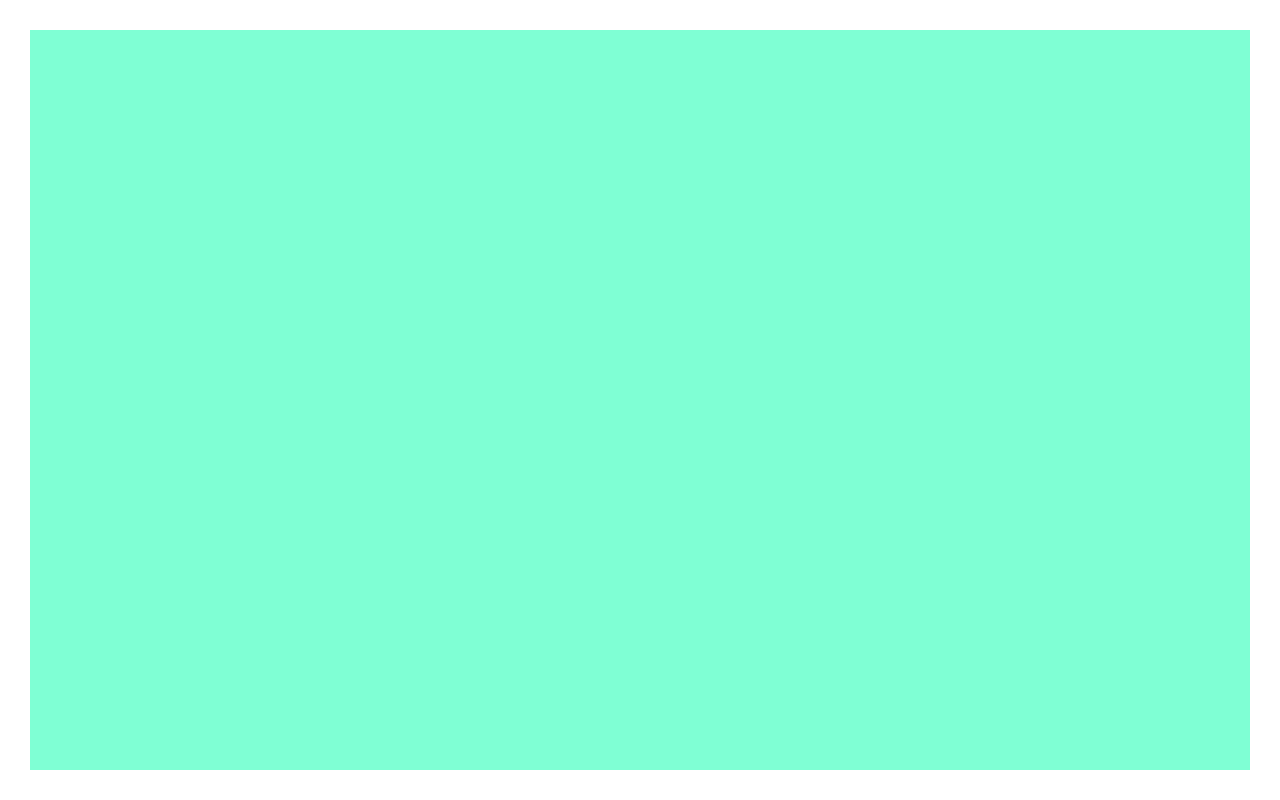
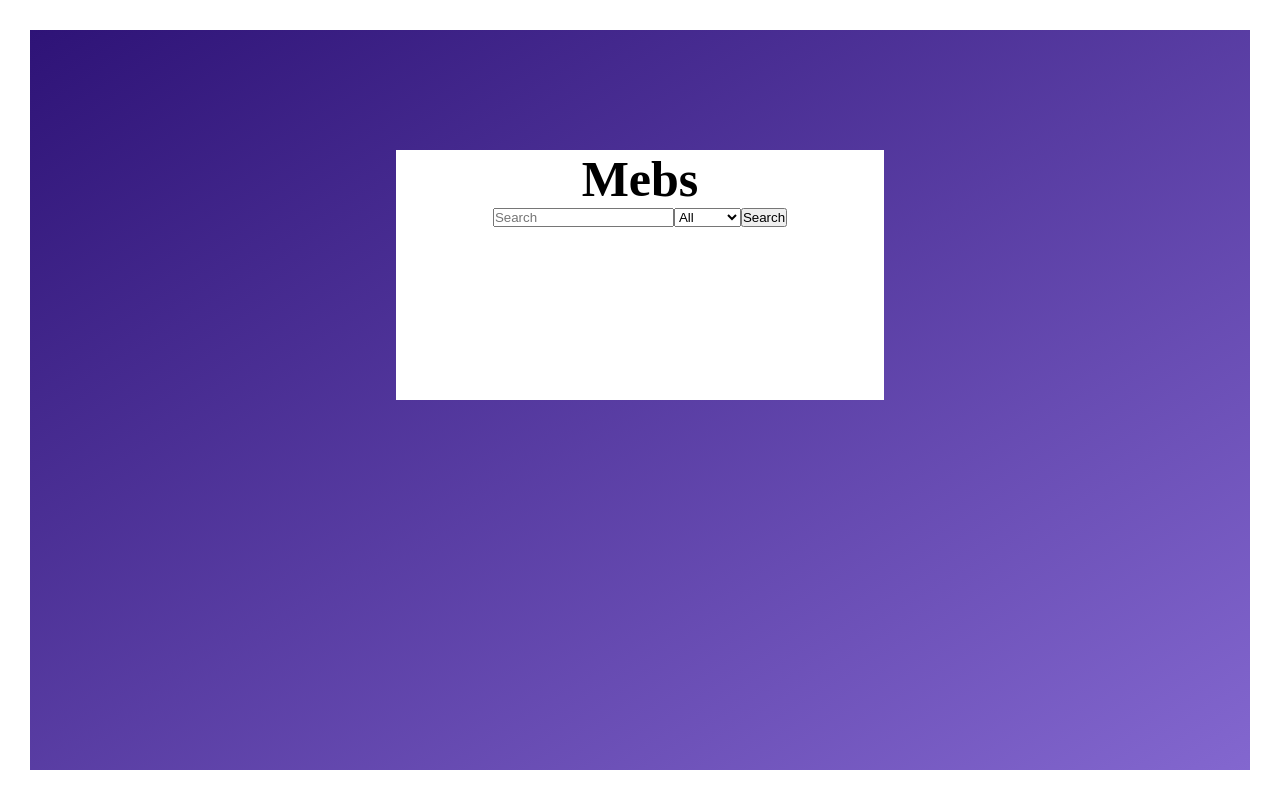
Before and after one commit to cecheta/mebs, a React (Create React App) app in the folder frontend/: page / in a window 1280 px wide. Built offline with nearby package versions, Linux system fonts and the light colour scheme.

Commit message:
Added home search component

```diff
--- a/frontend/src/App.js
+++ b/frontend/src/App.js
@@ -1,8 +1,14 @@
 import React from 'react';
+import { Route, Switch } from 'react-router-dom';
+import HomeSearch from './components/Search/HomeSearch';
 import './App.scss';
 
 function App() {
-  return <div className="App"></div>;
+  return <div className="App">
+    <Switch>
+      <Route path="/" component={HomeSearch} />
+    </Switch>
+  </div>;
 }
 
 export default App;
--- a/frontend/src/App.scss
+++ b/frontend/src/App.scss
@@ -1,5 +1,5 @@
 .App {
-  background-color: aquamarine;
+  background-image: linear-gradient(to right bottom, rgb(46, 19, 119), rgb(131, 103, 207));
   min-height: 100vh;
   border: 3rem solid white;
 }
--- /dev/null
+++ b/frontend/src/components/Search/HomeSearch.js
@@ -0,0 +1,45 @@
+import React, { useState } from 'react';
+import './HomeSearch.scss';
+
+const HomeSearch = (props) => {
+  const [query, setQuery] = useState('');
+  const [type, setType] = useState('album,artist,track');
+
+  const queryChangeHandler = (e) => {
+    setQuery(e.target.value);
+  };
+
+  const typeChangeHandler = (e) => {
+    setType(e.target.value);
+  };
+
+  const submitHandler = async (e) => {
+      e.preventDefault();
+    // try {
+    //   const response = await fetch(`/api/search?q=${query}&type=${type}`);
+    //   const data = await response.json();
+    //   console.log(data);
+    // } catch (error) {
+    //   console.log(error);
+    // }
+    props.history.push(`/search?q=${query}&type=${type}`);
+  };
+
+  return (
+    <div className="HomeSearch">
+      <h1>Mebs</h1>
+      <form onSubmit={submitHandler}>
+        <input type="text" name="query" placeholder="Search" value={query} onChange={queryChangeHandler} />
+        <select name="cars" value={type} onChange={typeChangeHandler}>
+          <option value="album,artist,track">All</option>
+          <option value="album">Albums</option>
+          <option value="artist">Artists</option>
+          <option value="track">Songs</option>
+        </select>
+        <button>Search</button>
+      </form>
+    </div>
+  );
+};
+
+export default HomeSearch;
--- /dev/null
+++ b/frontend/src/components/Search/HomeSearch.scss
@@ -0,0 +1,11 @@
+.HomeSearch {
+  background-color: #fff;
+  width: 40%;
+  height: 25rem;
+  margin: 12rem auto;
+  text-align: center;
+
+  h1 {
+    font-size: 5rem;
+  }
+}
--- a/frontend/src/index.js
+++ b/frontend/src/index.js
@@ -1,12 +1,15 @@
 import React from 'react';
 import ReactDOM from 'react-dom';
+import { BrowserRouter as Router } from 'react-router-dom';
 import * as serviceWorker from './serviceWorker';
 import App from './App';
 import './index.scss';
 
 ReactDOM.render(
   <React.StrictMode>
-    <App />
+    <Router>
+      <App />
+    </Router>
   </React.StrictMode>,
   document.getElementById('root')
 );
```
